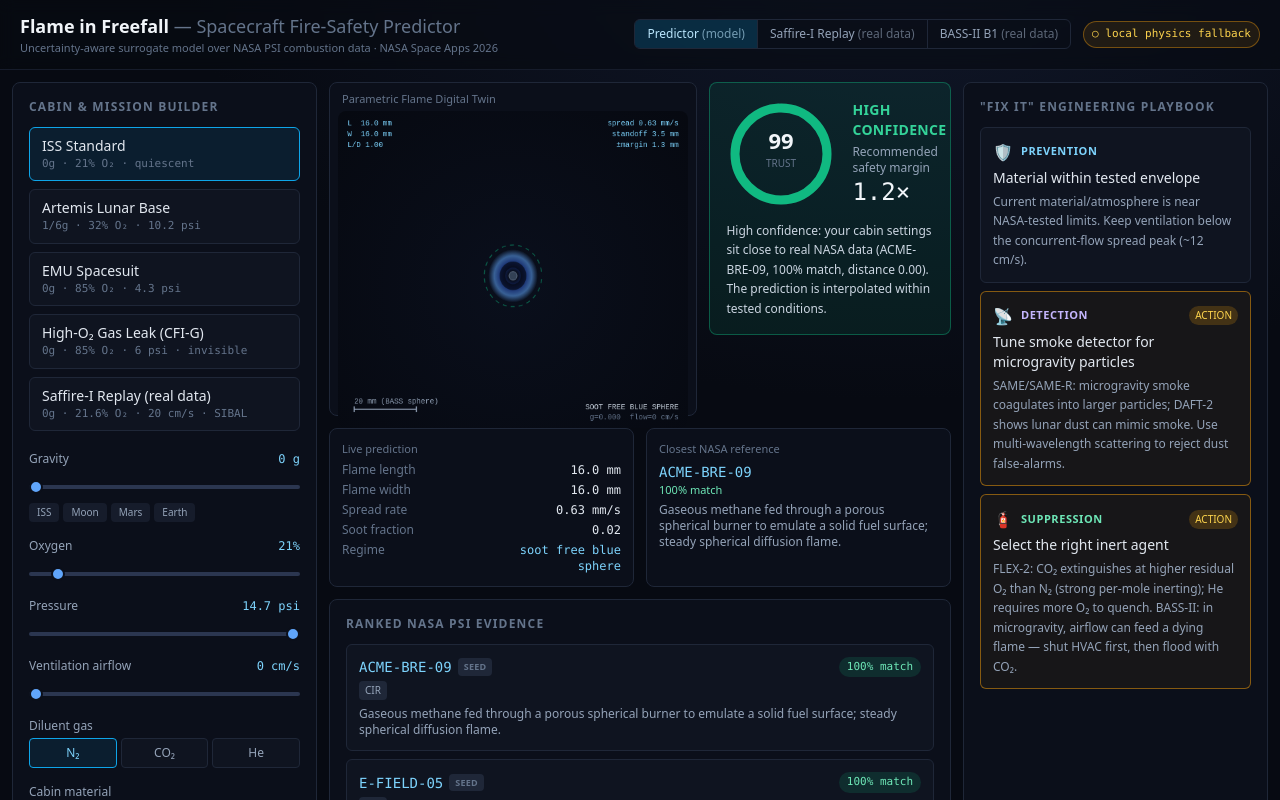
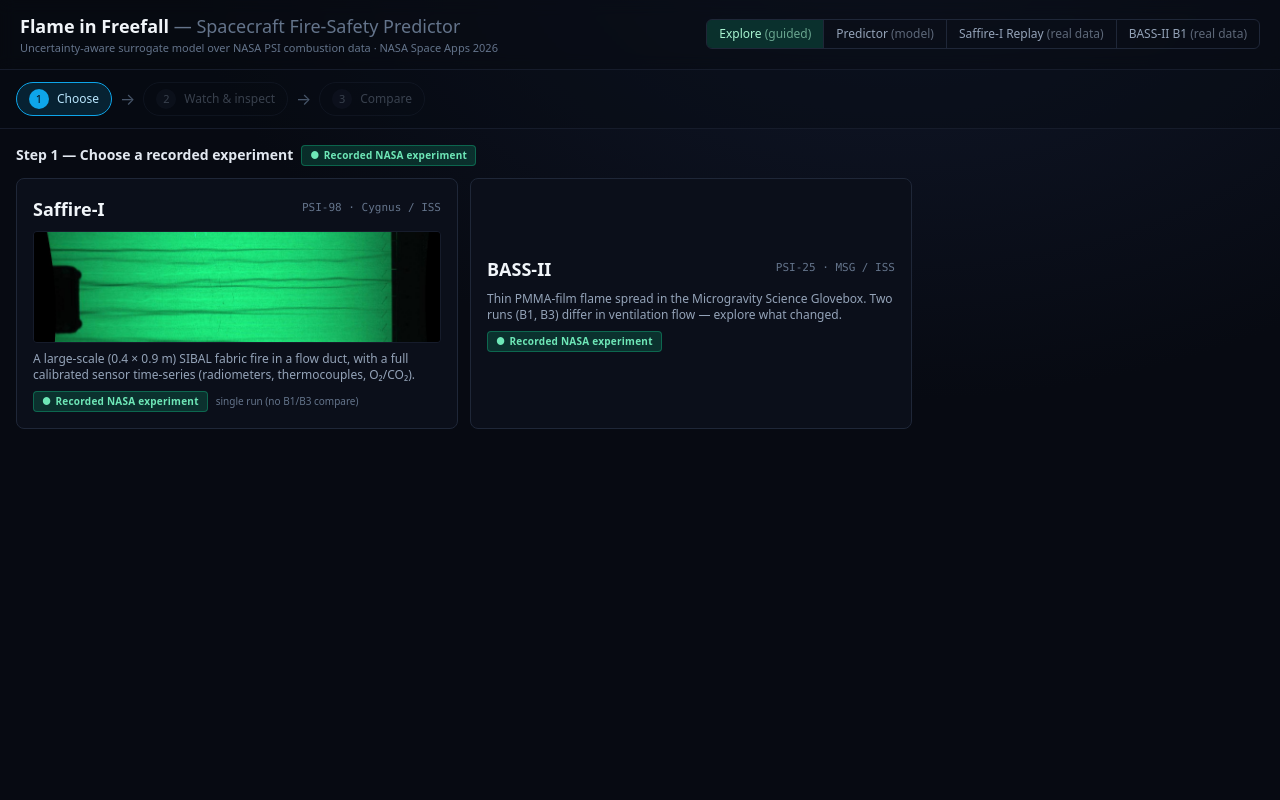
Before and after one commit to mfmshazan/freeFall, a React (Vite) app in the folder frontend/: page / in a window 1280 px wide. Shown: the top 800 px of the page. Built offline with nearby package versions, Linux system fonts and the light colour scheme; no server answers; the HTML template or start-up script is replaced by a standard one.

Commit message:
feat(app): add Explore tab and evidence labels to the predictor view

```diff
--- a/frontend/src/App.tsx
+++ b/frontend/src/App.tsx
@@ -9,10 +9,14 @@ import PlaybookPanel from './components/PlaybookPanel'
 import SpinoffBanner from './components/SpinoffBanner'
 import SaffireReplay from './replay/SaffireReplay'
 import Bass2Experiment from './replay/Bass2Experiment'
+import Explore from './replay/Explore'
+import { ViewLabel } from './shared/evidence'
+
+type View = 'explore' | 'predictor' | 'replay' | 'bass2'
 
 export default function App() {
   const [inputs, setInputs] = useState<CabinInputs>(PRESETS[0].values)
-  const [view, setView] = useState<'predictor' | 'replay' | 'bass2'>('predictor')
+  const [view, setView] = useState<View>('explore')
   const result = useFlamePrediction(inputs)
   const { prediction: p, uncertainty: u } = result
 
@@ -30,8 +34,12 @@ export default function App() {
         </div>
         <div className="flex items-center gap-3">
           <div className="flex rounded-md border border-space-600 overflow-hidden text-xs">
+            <button onClick={() => setView('explore')}
+              className={`px-3 py-1.5 ${view === 'explore' ? 'bg-emerald-500/20 text-emerald-200' : 'text-slate-400 hover:text-slate-200'}`}>
+              Explore <span className="opacity-60">(guided)</span>
+            </button>
             <button onClick={() => setView('predictor')}
-              className={`px-3 py-1.5 ${view === 'predictor' ? 'bg-sky-500/20 text-sky-200' : 'text-slate-400 hover:text-slate-200'}`}>
+              className={`px-3 py-1.5 border-l border-space-600 ${view === 'predictor' ? 'bg-sky-500/20 text-sky-200' : 'text-slate-400 hover:text-slate-200'}`}>
               Predictor <span className="opacity-60">(model)</span>
             </button>
             <button onClick={() => setView('replay')}
@@ -55,7 +63,9 @@ export default function App() {
         </div>
       </header>
 
-      {view === 'replay' ? (
+      {view === 'explore' ? (
+        <Explore />
+      ) : view === 'replay' ? (
         <SaffireReplay />
       ) : view === 'bass2' ? (
         <Bass2Experiment />
@@ -73,10 +83,14 @@ export default function App() {
           {/* flame twin + trust gauge */}
           <div className="grid grid-cols-5 gap-3">
             <div className="col-span-3 rounded-lg border border-space-600 bg-space-850 p-2">
-              <div className="text-[11px] text-slate-500 px-1 pb-1">Parametric Flame Digital Twin</div>
+              <div className="flex items-center justify-between px-1 pb-1">
+                <span className="text-[11px] text-slate-500">Parametric Flame Digital Twin</span>
+                <ViewLabel kind="illustrative" />
+              </div>
               <FlameCanvas prediction={p} uncertainty={u} gravity_g={inputs.gravity_g} airflow_cm_s={inputs.airflow_cm_s} />
             </div>
-            <div className="col-span-2">
+            <div className="col-span-2 flex flex-col gap-1">
+              <ViewLabel kind="derived" className="self-end" />
               <TrustGauge u={u} />
             </div>
           </div>
```
